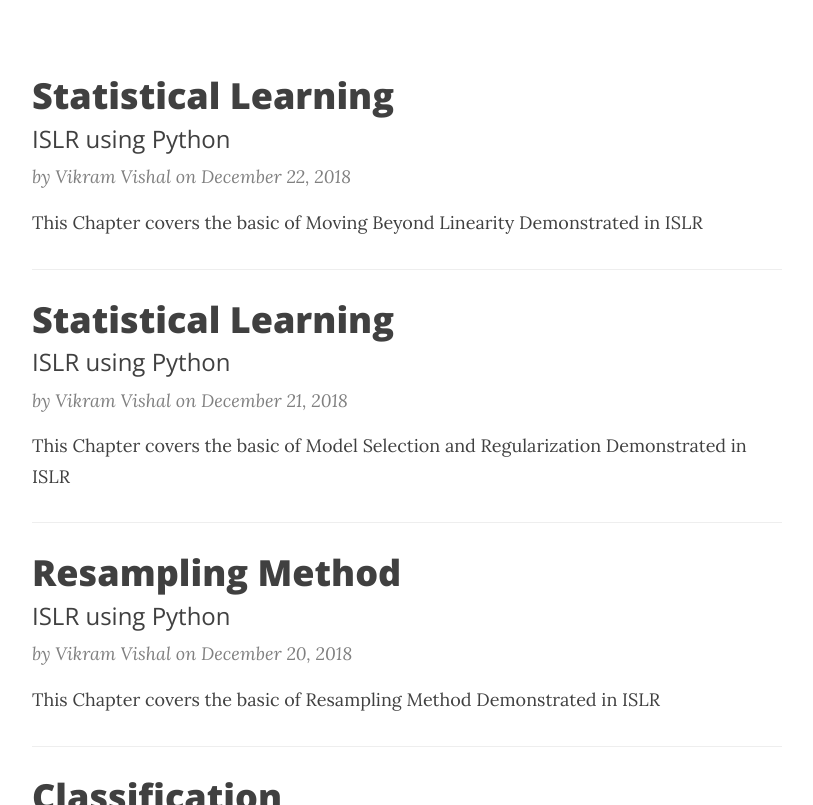
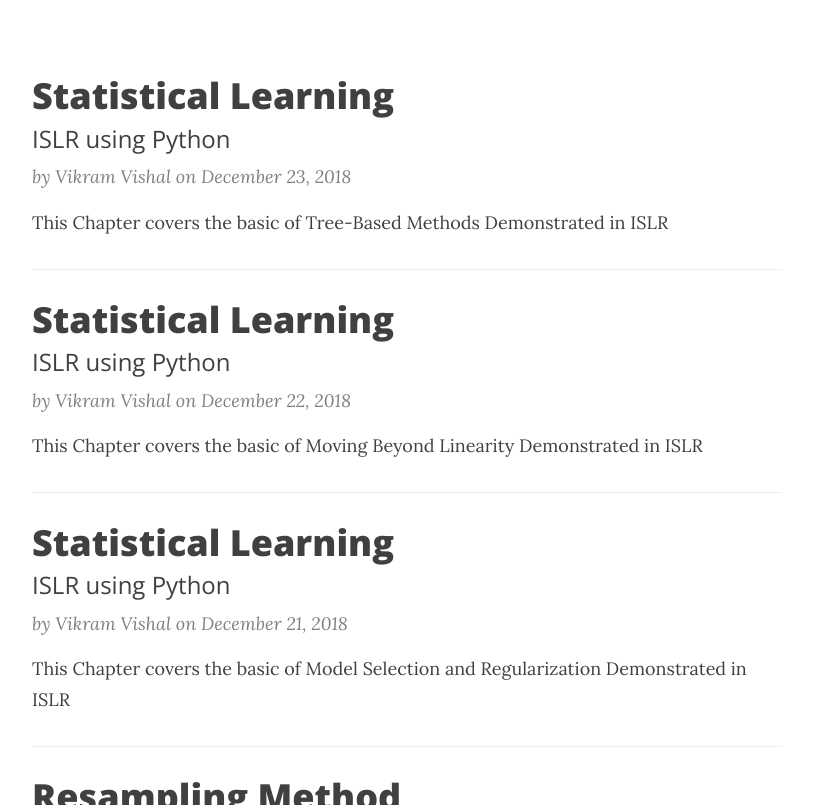
Before and after one commit to vvsbnmit/vvsbnmit.github.io, a Jekyll site: the page built from index.html, in a window 1280 px wide and 900 px high, scrolled down 445 px, cut to the strip 95-900 px from the top of the window. Shown: the whole strip, without its empty margins (233-1046 px from the left). Built offline with Jekyll 4.4.1, drawn with Linux system fonts in a browser that asks for light colours; nearby versions of some CDN libraries; the list of posts is cut into pages by our own code.

Commit message:
Update and rename Chapter - 8.md to 2018-12-23-Chapter-8.md

```diff
--- a/_posts/Chapter - 8.md
+++ b/_posts/2018-12-23-Chapter-8.md
@@ -1,3 +1,12 @@
+---
+layout:     post
+title:      "Statistical Learning"
+subtitle:   "ISLR using Python"
+date:       2018-12-23 10:00:00
+author:     "Vikram Vishal"
+header-img: "img/low-flying-gull.jpg"
+summary:    "This Chapter covers the basic of Tree-Based Methods Demonstrated in ISLR"
+---
 
 ## Tree Based Methods
 
```
